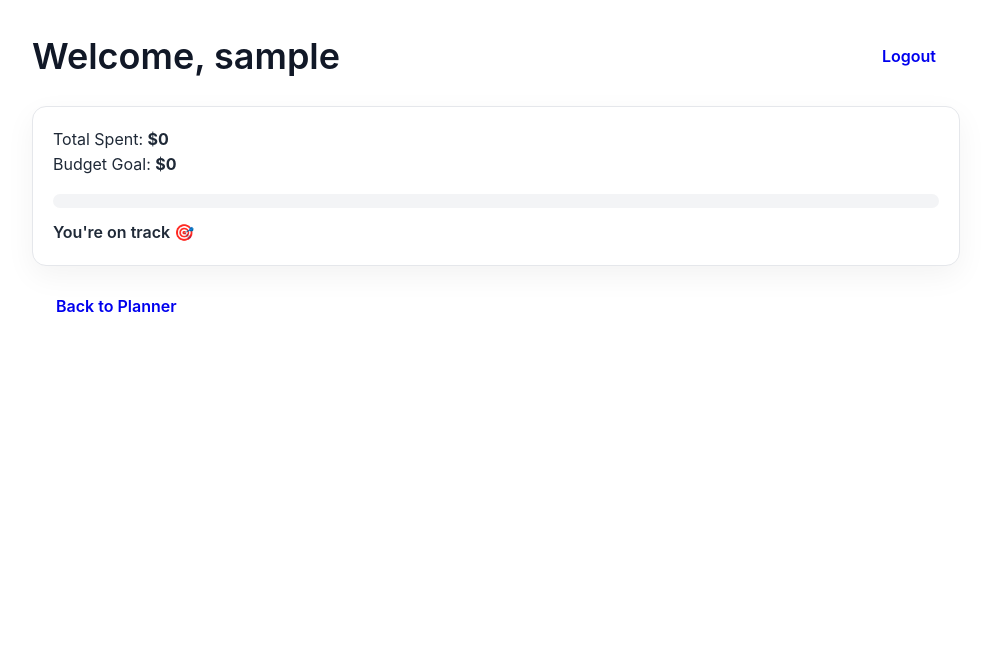
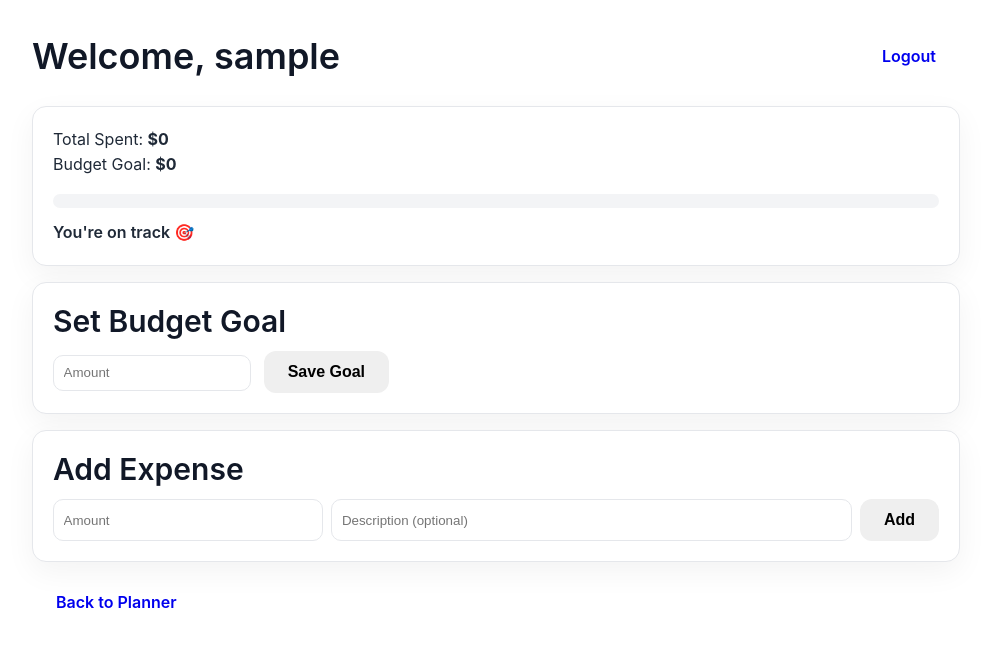
Before and after one commit to mrchidubem/budget_buddy, a Django app: page /budget/home/ in a window 1280 px wide. Shown: the top 647 px of the page, without its empty margins (144-1135 px from the left). Run offline with Django 5.2, Linux system fonts and the light colour scheme; the visitor is signed in with stand-in values (Sample User, id 1); data that the repository does not hold is empty.

Commit message:
Add set-goal and add-expense endpoints, update home UI with forms

```diff
--- a/budget/urls.py
+++ b/budget/urls.py
@@ -7,6 +7,8 @@ urlpatterns = [
     path('login/', views.login_view, name='login'),
     path('logout/', views.logout_view, name='logout'),
     path('home/', views.home_view, name='home_page'),
+    path('set-goal/', views.set_budget_goal_view, name='set_budget_goal'),
+    path('add-expense/', views.add_expense_view, name='add_expense'),
 
     path('', views.budget_view, name='budget'),  # Legacy endpoint
     path('api/', views.budget_api, name='budget_api'),  # New API endpoint
--- a/budget/views.py
+++ b/budget/views.py
@@ -150,6 +150,37 @@ def home_view(request: HttpRequest) -> HttpResponse:
         'status': status,
         'currency': currency,
     })
+
+
+@login_required
+@require_http_methods(["POST"])
+def set_budget_goal_view(request: HttpRequest) -> HttpResponse:
+    from .models import Budget
+    try:
+        goal_raw = request.POST.get('goal_amount', '0').strip()
+        goal_amount = float(goal_raw)
+    except ValueError:
+        return redirect('home_page')
+    budget, _ = Budget.objects.get_or_create(user=request.user)
+    budget.goal_amount = goal_amount
+    budget.save()
+    return redirect('home_page')
+
+
+@login_required
+@require_http_methods(["POST"])
+def add_expense_view(request: HttpRequest) -> HttpResponse:
+    from .models import Expense
+    amount_raw = request.POST.get('amount', '0').strip()
+    description = request.POST.get('description', '').strip()
+    try:
+        amount = float(amount_raw)
+    except ValueError:
+        return redirect('home_page')
+    if amount <= 0:
+        return redirect('home_page')
+    Expense.objects.create(user=request.user, amount=amount, description=description)
+    return redirect('home_page')
 
 @ensure_csrf_cookie
 @require_http_methods(["GET", "POST"])
--- a/templates/home.html
+++ b/templates/home.html
@@ -31,6 +31,25 @@
       </div>
     </div>
 
+    <div class="card" style="margin-top:1rem">
+      <h3 style="margin:0 0 .75rem">Set Budget Goal</h3>
+      <form method="post" action="/budget/set-goal/">
+        {% csrf_token %}
+        <input type="number" name="goal_amount" step="0.01" min="0" placeholder="Amount" style="padding:.6rem;border:1px solid #e5e7eb;border-radius:10px" />
+        <button class="btn" type="submit" style="margin-left:.5rem">Save Goal</button>
+      </form>
+    </div>
+
+    <div class="card" style="margin-top:1rem">
+      <h3 style="margin:0 0 .75rem">Add Expense</h3>
+      <form method="post" action="/budget/add-expense/" style="display:flex;gap:.5rem;flex-wrap:wrap">
+        {% csrf_token %}
+        <input type="number" name="amount" step="0.01" min="0.01" placeholder="Amount" style="padding:.6rem;border:1px solid #e5e7eb;border-radius:10px;flex:1 1 140px" />
+        <input type="text" name="description" placeholder="Description (optional)" style="padding:.6rem;border:1px solid #e5e7eb;border-radius:10px;flex:2 1 260px" />
+        <button class="btn" type="submit">Add</button>
+      </form>
+    </div>
+
     <div style="margin-top:1rem">
       <a href="/" class="btn" style="text-decoration:none">Back to Planner</a>
     </div>
```
